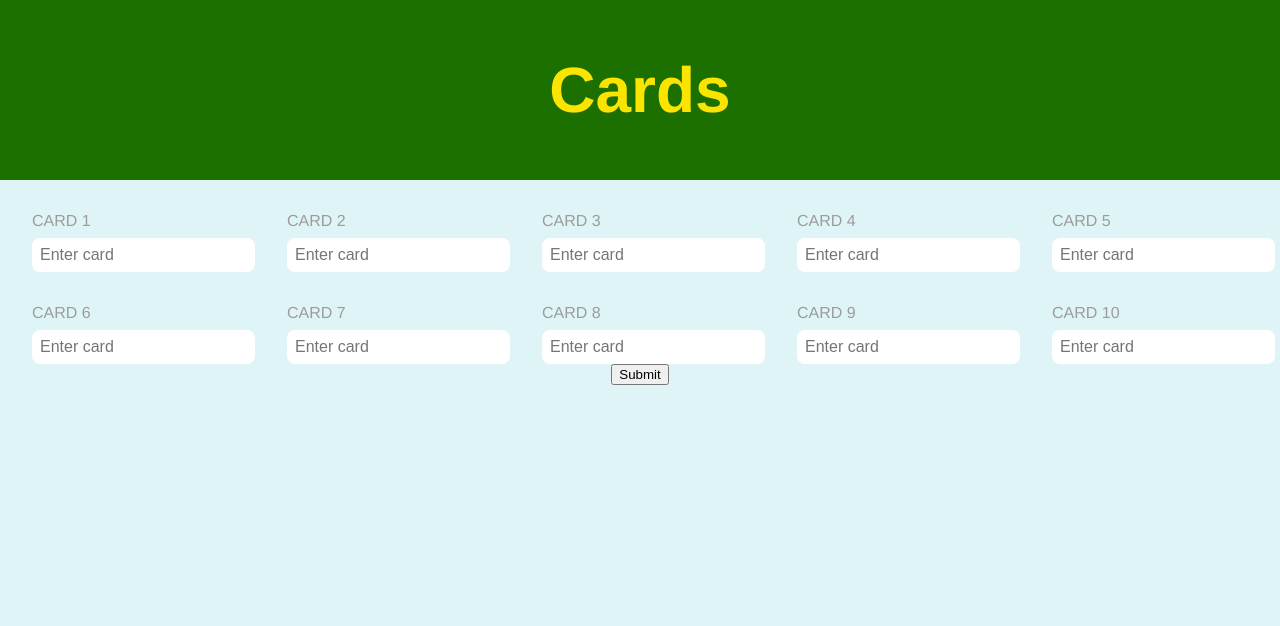
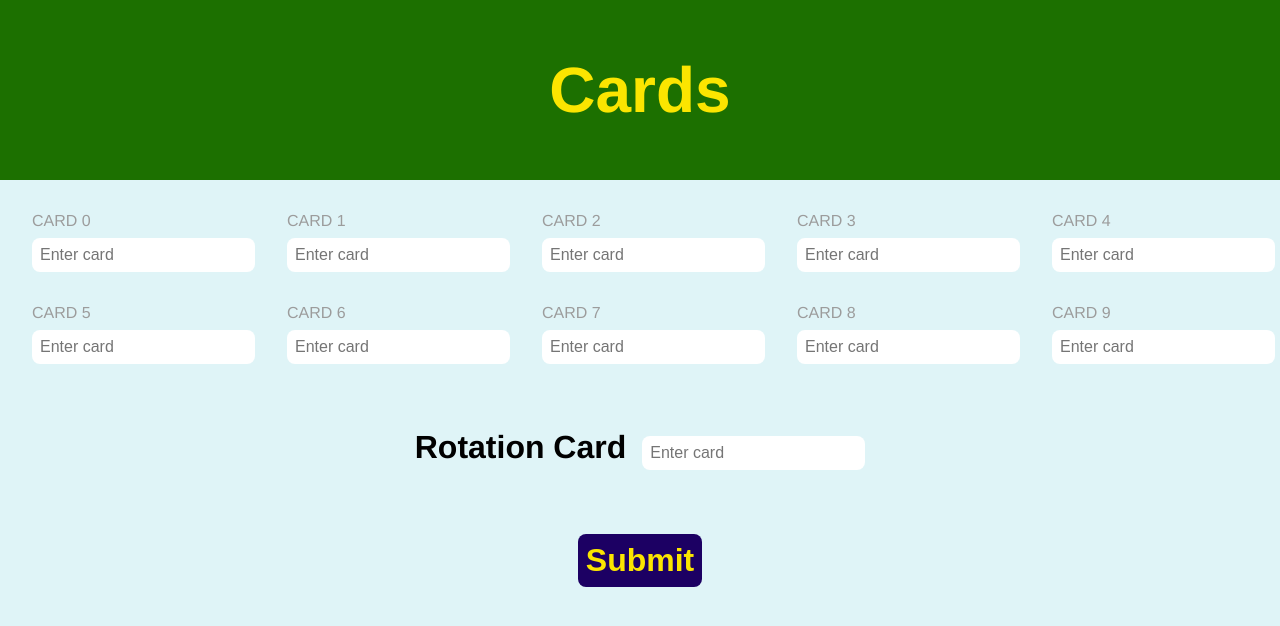
Before and after one commit to diogomqbm/vue-cards, a Vue app: page /deck/new in a window 1280 px wide. Shown: the top 626 px of the page. Built offline with nearby package versions, Linux system fonts and the light colour scheme.

Commit message:
fixing form logic and finishing design

```diff
--- a/src/components/CardInput.vue
+++ b/src/components/CardInput.vue
@@ -1,7 +1,7 @@
 <template>
-  <div class="cardInput">
+  <div class="cardInput" :class="{ rotation: isRotation }">
     <label>{{ label }}</label>
-    <input :placeholder="placeholder">
+    <input @input="updateValue" :placeholder="placeholder">
   </div>
 </template>
 
@@ -12,6 +12,11 @@ import { Component, Prop, Vue } from 'vue-property-decorator';
 export default class CardInput extends Vue {
   @Prop() private label!: string;
   @Prop() private placeholder!: string;
+  @Prop() private isRotation?: boolean;
+
+  updateValue(e: Event): void {
+    this.$emit('input', (e.target as HTMLInputElement).value);
+  }
 }
 </script>
 
@@ -22,6 +27,17 @@ export default class CardInput extends Vue {
     flex-direction: column;
     justify-content: center;
     align-items: flex-start;
+  }
+
+  .cardInput.rotation {
+    display: block;
+  }
+
+  .cardInput.rotation label {
+    color: black;
+    font-size: 2rem;
+    margin-right: 1rem;
+    font-weight: 600;
   }
 
   .cardInput label {
--- a/src/utils/form.ts
+++ b/src/utils/form.ts
@@ -8,7 +8,7 @@ export function getValuesFromForm(form: HTMLFormElement) {
 }
 
 export function areAllCardsValid(values: string[]) {
-  const validValues = values.filter(v => isValidCard(v));
+  const validValues = values.filter(v => v.length && isValidCard(v));
   return validValues.length === values.length;
 }
 
--- a/src/views/CreateDeck.vue
+++ b/src/views/CreateDeck.vue
@@ -1,35 +1,45 @@
 <template>
   <form class="createDeck" @submit.prevent="submit">
     <div class="createDeck__inputs">
-      <CardInput
+      <card-input
         :label="`CARD ${index}`"
-        v-for="index in 10"
+        v-for="(item, index) in deck"
         :key="index"
+        v-model="item.value"
         placeholder="Enter card"
       />
     </div>
-    <button type="submit">Submit</button>
+    <div class="createDeck__rotation">
+      <card-input
+        label="Rotation Card"
+        v-model="rotationCard"
+        placeholder="Enter card"
+        isRotation="true"
+      />
+    </div>
+    <button :disabled="canSubmit" class="createDeck__submit" type="submit">Submit</button>
   </form>
 </template>
 
 <script lang="ts">
 import CardInput from '@/components/CardInput.vue';
-import { getValuesFromForm, areAllCardsValid, hasDuplicates } from '../utils/form';
-
-export default {
-  name: 'CreateDeck',
+import { Component, Vue } from 'vue-property-decorator';
+import { areAllCardsValid, hasDuplicates } from '../utils/form';
+@Component({
   components: {
     CardInput
-  },
-
-  methods: {
-    submit(e: Event) {
-      const values = getValuesFromForm(e.target as HTMLFormElement);
-      if (hasDuplicates(values) || !areAllCardsValid(values)) {
-        alert("no");
-      }
-      return "null"
-    }
+  }
+})
+export default class CreateDeck extends Vue {
+  private deck: { value: string }[] = [{value: ''}, {value: ''}, {value: ''}, {value: ''}, {value: ''}, {value: ''}, {value: ''}, {value: ''}, {value: ''}, {value: ''}];
+  private rotationCard = '';
+  public submit() {
+    console.log(this.deck.map(i => i.value));
+    console.log(this.rotationCard)
+  }
+  get canSubmit(): boolean {
+    const values = this.deck.map(i => i.value);
+    return !(areAllCardsValid(values) && !hasDuplicates(values));
   }
 }
 </script>
@@ -47,4 +57,20 @@ export default {
     grid-gap: 2rem;
   }
 
+  .createDeck__rotation {
+    margin: 4rem 0;
+  }
+
+  .createDeck__submit {
+    padding: 8px;
+    border-radius: 8px;
+    box-shadow: none;
+    border: 0;
+    font-size: 2rem;
+    background-color: #1C0063;
+    font-weight: 600;
+    color: var(--title-color);
+    cursor: pointer;
+  }
+
 </style>
```
